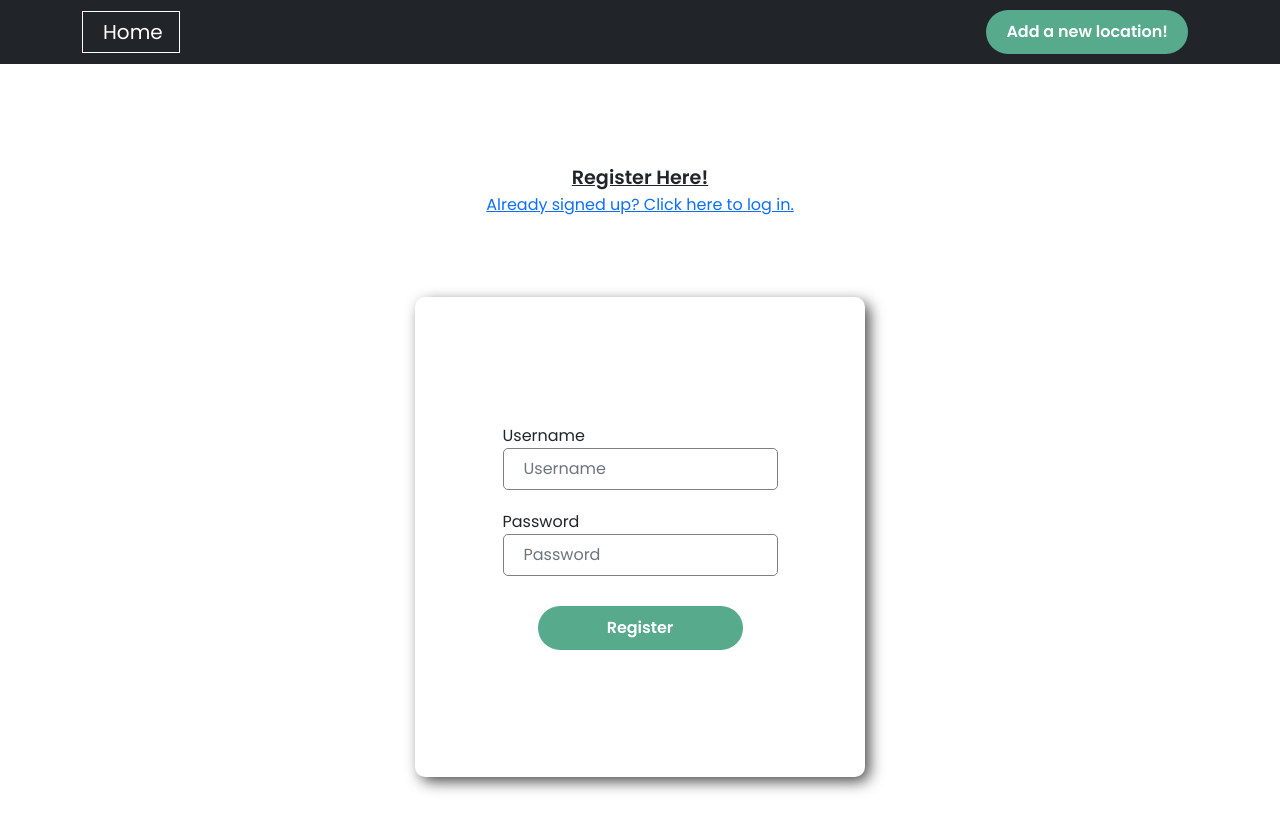
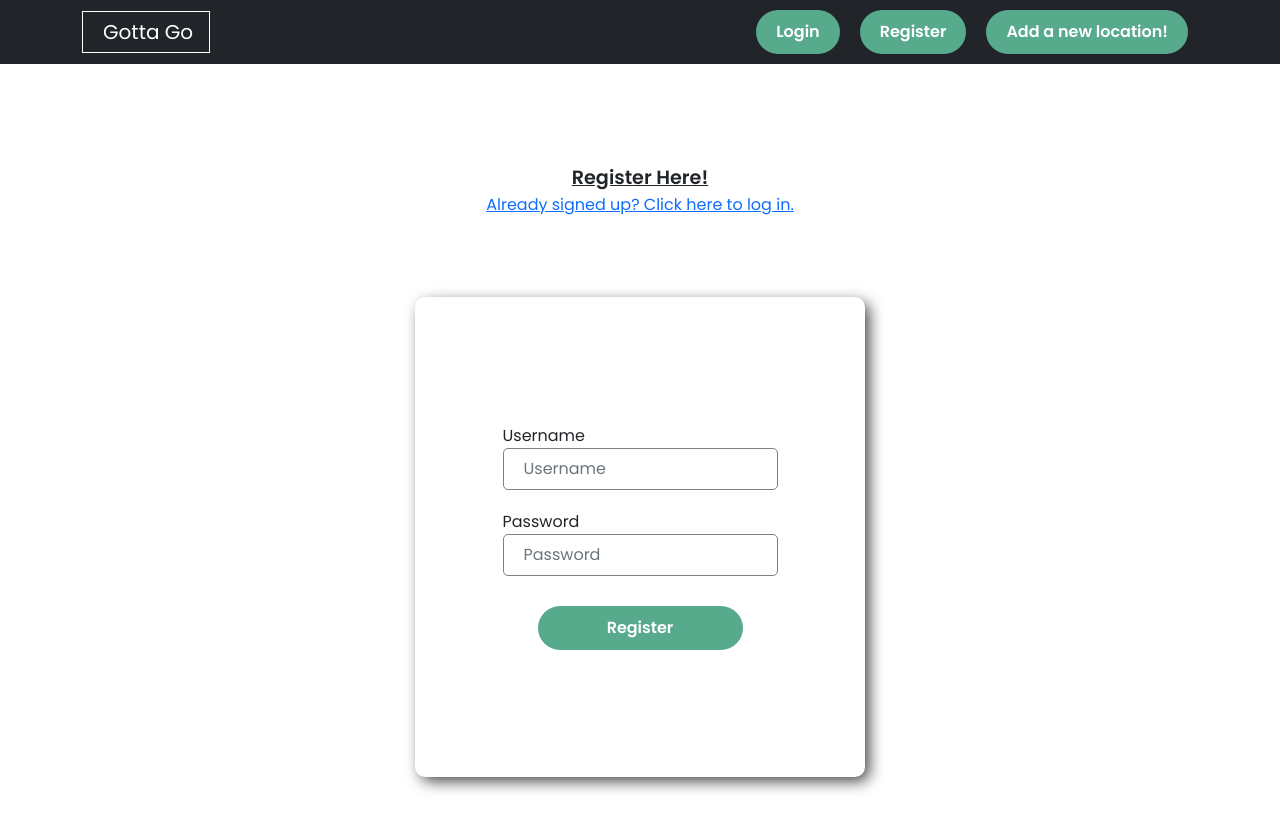
Before and after one commit to koogler/gotta-go, a React (Create React App) app: page /register in a window 1280 px wide. Shown: the top 830 px of the page. Built offline with nearby package versions, Linux system fonts and the light colour scheme.

Commit message:
editing top nav bar to have app name and login/register

```diff
--- a/src/components/Navbar/TopNav.js
+++ b/src/components/Navbar/TopNav.js
@@ -9,11 +9,13 @@ function TopNav() {
     <Navbar bg="dark" variant="dark" className="header">
       <Container>
         <section className="home">
-          <Navbar.Brand href="/">Home</Navbar.Brand>
+          <Navbar.Brand href="/">Gotta Go</Navbar.Brand>
         </section>
         <Nav className="me-auto">
         </Nav>
         <Nav>
+          <Link to="/login" className="click">Login</Link>
+          <Link to="/register" className="click">Register</Link>
           <Link to="/locationadd" className="click">Add a new location!</Link>
         </Nav>
       </Container>
```
